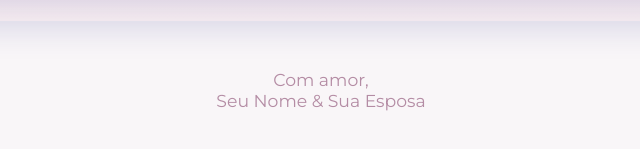
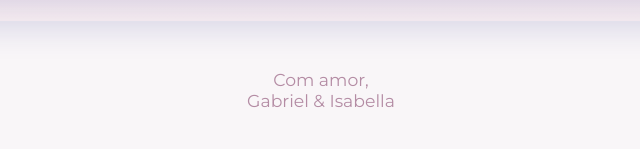
Before and after one commit to ghmata/Presentes, a plain HTML site: page index.html in a window 1280 px wide. Shown: the part 499-648 px from the top of the page, 319-959 px from the left. Drawn offline with Linux system fonts and the light colour scheme.

Commit message:
Update index.html

```diff
--- a/index.html
+++ b/index.html
@@ -18,7 +18,7 @@
     </div>
   </div>
   <footer>
-    <p>Com amor,<br>Seu Nome &amp; Sua Esposa</p>
+    <p>Com amor,<br>Gabriel &amp; Isabella</p>
   </footer>
   <script src="script.js"></script>
 </body>
```
